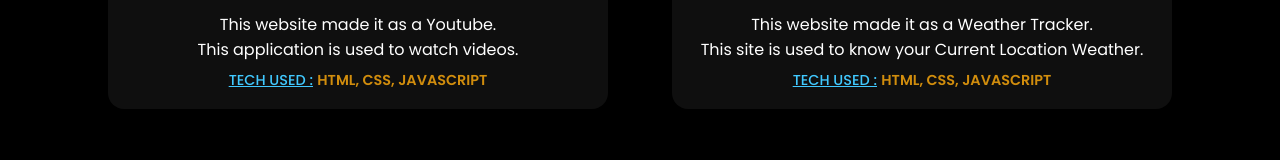
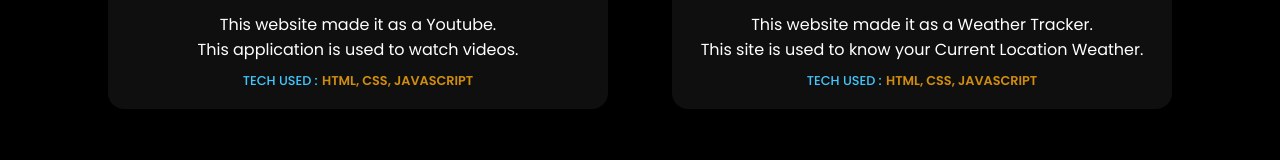
Before and after one commit to Thiru-cse/My-Portfolio, a React (Create React App) app: page / in a window 1280 px wide. Shown: the part 3504-3664 px from the top of the page. Built offline with nearby package versions, Linux system fonts and the light colour scheme.

Commit message:
Updated🎉

```diff
--- a/src/components/testimonials/Testimonials.jsx
+++ b/src/components/testimonials/Testimonials.jsx
@@ -267,8 +267,7 @@
               style={{
                 color: "rgb(65, 201, 255)",
                 fontWeight: "500",
-                fontSize: "0.9rem",
-                textDecoration: "underline",
+                fontSize: "0.8rem"
               }}
             >
               TECH USED :
@@ -277,7 +276,7 @@
               style={{
                 color: "#d18d0d",
                 fontWeight: "bold",
-                fontSize: "0.9rem",
+                fontSize: "0.8rem",
               }}
             >
               HTML, CSS, JAVASCRIPT
@@ -319,8 +318,7 @@
               style={{
                 color: "rgb(65, 201, 255)",
                 fontWeight: "500",
-                fontSize: "0.9rem",
-                textDecoration: "underline",
+                fontSize: "0.8rem"
               }}
             >
               TECH USED :
@@ -329,7 +327,7 @@
               style={{
                 color: "#d18d0d",
                 fontWeight: "bold",
-                fontSize: "0.9rem",
+                fontSize: "0.8rem",
               }}
             >
               HTML, CSS, JAVASCRIPT
```
